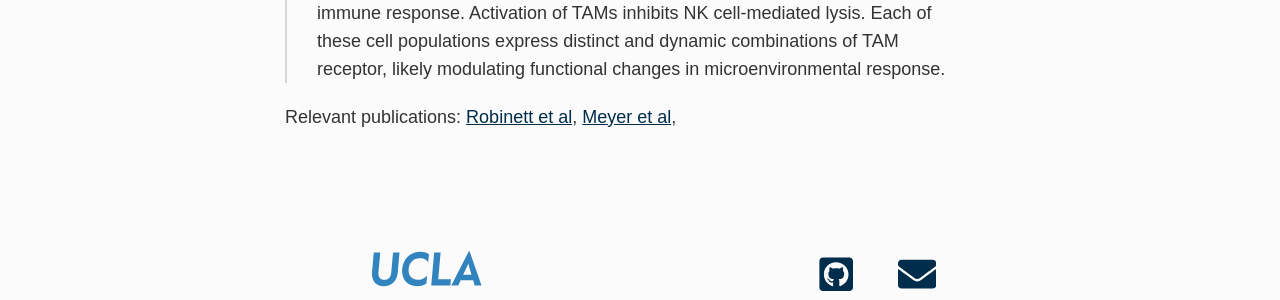
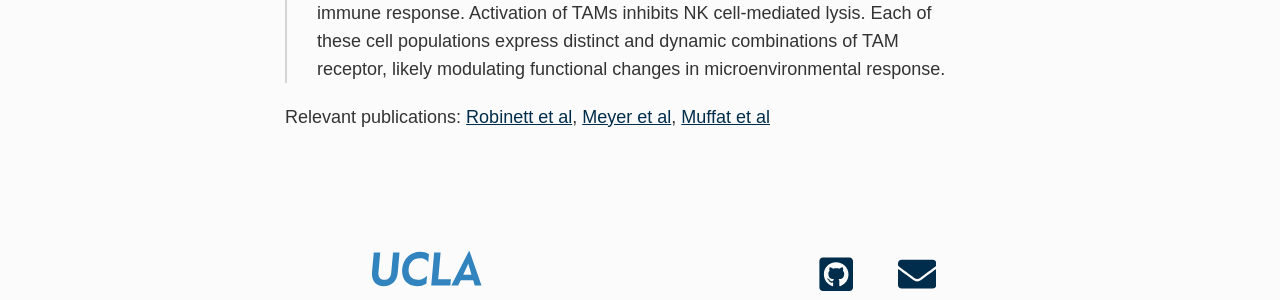
Before and after one commit to meyer-lab/asmlab.org, a Jekyll site: the page built from research/index.md, in a window 1280 px wide. Shown: the part 1906-2206 px from the top of the page. Built offline with Jekyll 4.4.1, drawn with Linux system fonts in a browser that asks for light colours; some web fonts are replaced.

Commit message:
Update index.md

```diff
--- a/research/index.md
+++ b/research/index.md
@@ -21,4 +21,4 @@ Many immune receptors operate as families with multiple ligands and receptors, e
 > <img src="/public/images/FcgR.jpg" width="400px" alt="FcgR modeling" />
 > In many cancers, a subset of tumor cells overexpress AXL, making them invasive and resistant to therapy. TAM receptor activation within dendritic cells potently inhibits the innate immune response. T cell release of ProS further dampens the immune response. Activation of TAMs inhibits NK cell-mediated lysis. Each of these cell populations express distinct and dynamic combinations of TAM receptor, likely modulating functional changes in microenvironmental response.
 
-Relevant publications: [Robinett et al](https://asmlab.org/publications/#FcgR), [Meyer et al](https://asmlab.org/publications/#Meyer:CellSys),
+Relevant publications: [Robinett et al](https://asmlab.org/publications/#FcgR), [Meyer et al](https://asmlab.org/publications/#Meyer:CellSys), [Muffat et al](https://asmlab.org/publications/#Muffat142497)
```
